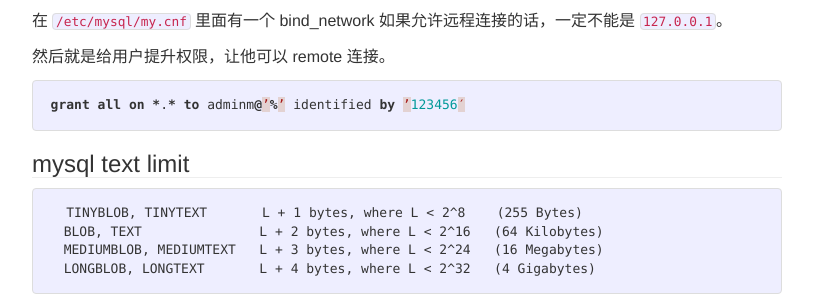
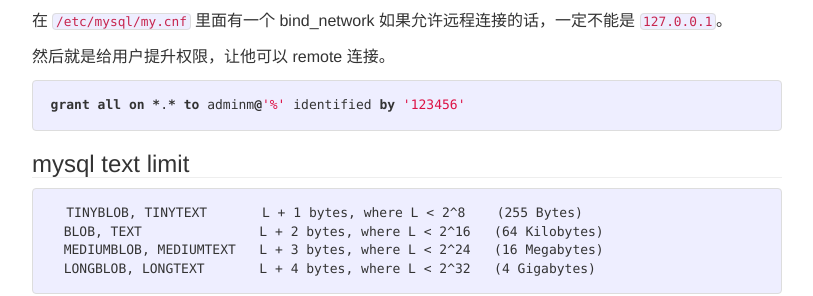
Before and after one commit to aisensiy/aisensiy-blog, a Jekyll site: the page built from _posts/2013-09-28-mysql-tips.markdown, in a window 1280 px wide and 900 px high, scrolled down 858 px. Shown: the part 163-459 px from the top of the window, without its empty margins (233-1046 px from the left). Built offline with Jekyll 4.4.1, drawn with Linux system fonts in a browser that asks for light colours; Markdown is read by kramdown in place of the engine named in the settings.

````diff
--- a/_posts/2013-09-28-mysql-tips.markdown
+++ b/_posts/2013-09-28-mysql-tips.markdown
@@ -58,7 +58,7 @@ MySQLdb 的一个 connection 是不支持多线程的。要想支持多线程，
 然后就是给用户提升权限，让他可以 remote 连接。
 
 ```sql
-grant all on *.* to adminm@’%’ identified by ’123456′
+grant all on *.* to adminm@'%' identified by '123456'
 ```
 
 ## mysql text limit
````
